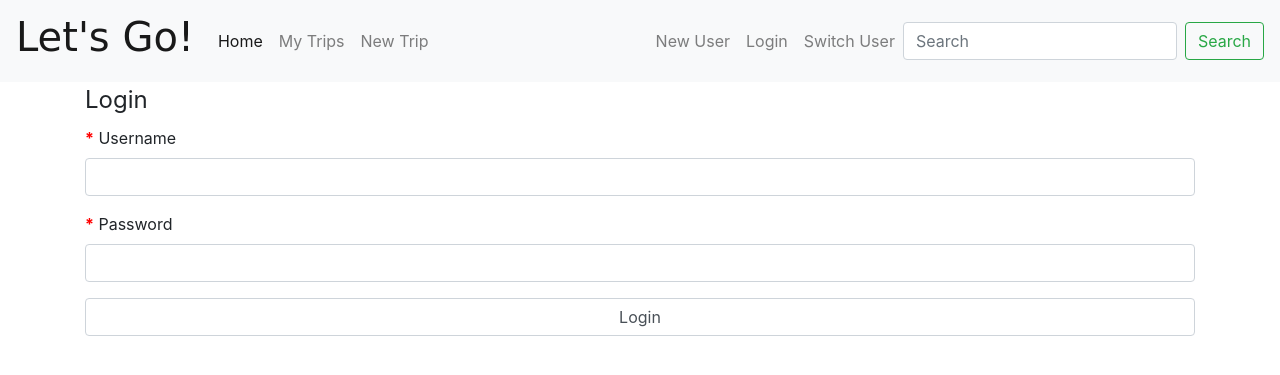
After one commit to kcroo/LetsGo, a Flask app: page /login in a window 1280 px wide. The commit adds this page. Shown: the top 375 px of the page. Run offline with Flask 2, Linux system fonts and the light colour scheme; some libraries are stand-ins or nearby versions; some web fonts are replaced.

Commit message:
login works! added flask_login, User class, and login route; user can add trips and search

```diff
--- a/requirements.txt
+++ b/requirements.txt
@@ -5,3 +5,5 @@ gunicorn
 mysqlclient
 flask_mysqldb
 flask_wtf
+flask-bcrypt
+flask-login
--- a/travelplanner/__init__.py
+++ b/travelplanner/__init__.py
@@ -1,5 +1,6 @@
 from flask import Flask
 from flask_bcrypt import Bcrypt
+from flask_login import LoginManager
 from .config import Config
 from .database import Database
 
@@ -13,4 +14,8 @@ db = Database(app)
 # set up bcrypt to encrypt passwords
 bcrypt = Bcrypt(app)
 
+# set up login manager to handle login and remember me
+loginManager = LoginManager(app)
+from travelplanner import login
+
 from travelplanner import routes
--- a/travelplanner/forms.py
+++ b/travelplanner/forms.py
@@ -59,3 +59,8 @@ class NewUser(FlaskForm):
 class SwitchUser(FlaskForm):
     user = SelectField('Users', choices=[], validators=[DataRequired()], coerce=int)
     submit = SubmitField('Switch User')
+
+class Login(FlaskForm):
+    username = StringField('Username', validators=[DataRequired(), Length(min=1, max=20)])
+    password = PasswordField('Password', validators=[DataRequired(), Length(min=1, max=255)])
+    submit = SubmitField('Login')
--- a/travelplanner/routes.py
+++ b/travelplanner/routes.py
@@ -20,12 +20,11 @@
 ##############################################################################
 
 from flask import flash, render_template, request, redirect, url_for
+from flask_login import login_user, current_user, logout_user, login_required
 from flask_mysqldb import MySQL
 from travelplanner import app, db, bcrypt
-from .forms import NewTrip, AddDestination, AddActivity, NewUser, SwitchUser
-
-### replace with user login later ###
-currentUserId = 1
+from .forms import NewTrip, AddDestination, AddActivity, Login, NewUser, SwitchUser
+from .login import User, loadUser
 
 # db test route
 @app.route('/test')
@@ -40,6 +39,7 @@ def index():
     return render_template("index.html", title="")
 
 @app.route('/search', methods=['POST'])
+@login_required
 def search():
     if request.method == 'POST':
         text = request.form['search']
@@ -47,7 +47,6 @@ def search():
         # search for each word in text (separated by space)
         words = text.split()
 
-        strCurrentUserId = str(currentUserId)
         trips = []
         destinations = []
         activities = []
@@ -57,7 +56,7 @@ def search():
 
             # get matching trips
             query = "SELECT id, name FROM trip WHERE userId = %s AND name LIKE %s"
-            params = (strCurrentUserId, likeText)
+            params = (current_user.id, likeText)
             result = db.runQuery(query, params=params)
 
             for r in result:
@@ -65,7 +64,7 @@ def search():
 
             # get matching destinations
             query = "SELECT t.id, d.id, d.name FROM destination d INNER JOIN trip t ON d.tripId = t.id WHERE userId = %s AND d.name LIKE %s"
-            params = (strCurrentUserId, likeText)
+            params = (current_user.id, likeText)
             result = db.runQuery(query, params=params)
 
             for r in result:
@@ -79,7 +78,7 @@ def search():
                         INNER JOIN trip t ON d.tripId = t.id
                         WHERE t.userId = %s AND (a.name LIKE %s OR a.notes LIKE %s OR at.name LIKE %s)
                         """
-            params = (strCurrentUserId, likeText, likeText, likeText)
+            params = (current_user.id, likeText, likeText, likeText)
             result = db.runQuery(query, params=params)
 
             for r in result:
@@ -91,15 +90,17 @@ def search():
 
 # shows all trips
 @app.route('/mytrips')
+@login_required
 def myTrips():
     query = "SELECT * FROM trip WHERE userId = %s"
-    params = (str(currentUserId),)
+    params = (str(current_user.id))
     trips = db.runQuery(query, params)
 
     return render_template("mytrips.html", title="- My Trips", trips=trips)
 
 # edit trip
 @app.route('/mytrips/<tripId>/edit', methods=['GET', 'POST'])
+@login_required
 def editTrip(tripId):
     form = NewTrip()
 
@@ -107,7 +108,7 @@ def editTrip(tripId):
         query = "SELECT name, userId, numberOfPeople, startDate, endDate FROM trip WHERE id = " + str(tripId)
         result = db.runQuery(query)
 
-        if result[0][1] != currentUserId:
+        if result[0][1] != str(current_user.id):
             return redirect(url_for('index'))
 
         form.tripName.data = result[0][0]
@@ -130,6 +131,7 @@ def editTrip(tripId):
 
 # delete trip
 @app.route('/mytrips/<tripId>/delete', methods=['POST'])
+@login_required
 def deleteTrip(tripId):
     query = "DELETE FROM trip WHERE id = " + str(tripId)
     db.runQuery(query)
@@ -137,6 +139,7 @@ def deleteTrip(tripId):
 
 # shows individual trip --> show destination(s) for the trip
 @app.route('/trip/<tripId>', methods=['GET', 'POST'])
+@login_required
 def showTrip(tripId):
     query = "SELECT * FROM destination WHERE tripId = '" + tripId + "'"
     destinations = db.runQuery(query)
@@ -148,6 +151,7 @@ def showTrip(tripId):
 
 # shows individual destination and its activities
 @app.route('/trip/<tripId>/<destId>', methods=['GET', 'POST'])
+@login_required
 def showDestination(tripId, destId):
     query = "SELECT a.name, a.typeId, a.cost, a.notes FROM activity a INNER JOIN destinationActivity da ON da.activityId = a.id WHERE da.destinationId = " + destId
     activities = db.runQuery(query)
@@ -168,6 +172,7 @@ def showDestination(tripId, destId):
 
 # make new trip
 @app.route('/newtrip', methods=['GET', 'POST'])
+@login_required
 def newTrip():
     form = NewTrip()
 
@@ -176,7 +181,7 @@ def newTrip():
 
     elif request.method == 'POST' and form.validate_on_submit():
         query = "INSERT INTO trip (name, userId, numberOfPeople, startDate, endDate) VALUES (%s, %s, %s, %s, %s)"
-        params = (form.tripName.data, currentUserId, form.numberOfPeople.data, form.startDate.data, form.endDate.data)
+        params = (form.tripName.data, current_user.id, form.numberOfPeople.data, form.startDate.data, form.endDate.data)
         db.runQuery(query, params=params)
 
         query = "SELECT LAST_INSERT_ID()"
@@ -202,17 +207,26 @@ def newUser():
 
     return render_template("newuser.html", title=" - New User", form=form)
 
-# switch user
-@app.route('/switchuser', methods=['GET', 'POST'])
-def switchUser():
-    global currentUserId
-    query = "SELECT id, username FROM user WHERE NOT id = " + str(currentUserId)
-    users = db.runQuery(query)
-    form = SwitchUser()
-    form.user.choices = users
-
-    if form.validate_on_submit():
-        currentUserId = form.user.data
+# log in
+@app.route('/login', methods=['GET', 'POST'])
+def login():
+    if current_user.is_authenticated:
         return redirect(url_for('index'))
 
-    return render_template("switchuser.html", title="- Switch User", form=form)
+    form = Login()
+
+    if request.method == 'POST':
+        username = form.username.data
+        query = 'SELECT id, pw FROM user WHERE username = %s'
+        params = (username,)
+        result = db.runQuery(query, params)
+        print(username)
+        print(result[0][0])
+
+        if result and bcrypt.check_password_hash(result[0][1], form.password.data):
+            login_user(User(id=result[0][0], username=username))
+            return redirect(url_for('index'))
+        else:
+            print('invalid password')
+
+    return render_template("login.html", title="- Login", form=form)
--- a/travelplanner/templates/base.html
+++ b/travelplanner/templates/base.html
@@ -24,6 +24,7 @@
             </div>
             <div class="navbar-nav ml-auto">
                 <a class="nav-item nav-link" href="/newuser">New User</a>
+                <a class="nav-item nav-link" href="/login">Login</a>
                 <a class="nav-item nav-link" href="/switchuser">Switch User</a>
                 <form action="{{ url_for('search') }}" class="form-inline" method="POST">
                     <input class="form-control mr-sm-2" type="search" name= "search" placeholder="Search" aria-label="Search" required>
--- /dev/null
+++ b/travelplanner/templates/login.html
@@ -0,0 +1,48 @@
+{% extends "base.html" %}
+
+{% block head %}
+{% endblock %}
+
+{% block body %}
+
+<div class="container">
+    <form action="" method="post">
+        {{ form.hidden_tag() }}
+        <fieldset>
+            <legend>Login</legend>
+            <div class="form-group required">
+                {{ form.username.label(class="form-control-label") }}
+
+                {% if form.username.errors %}
+                    {{ form.username(class="form-control is-invalid") }}
+                    <div class="invalid-feedback">
+                        {% for error in form.username.errors %}
+                            {{ error }}
+                        {% endfor %}
+                    </div>
+                {% else %}
+                    {{ form.username(class="form-control") }}
+                {% endif %}
+            </div>
+            <div class="form-group required">
+                {{ form.password.label(class="form-control-label") }}
+
+                {% if form.password.errors %}
+                    {{ form.password(class="form-control is-invalid") }}
+                    <div class="invalid-feedback">
+                        {% for error in form.password.errors %}
+                            {{ error }}
+                        {% endfor %}
+                    </div>
+                {% else %}
+                    {{ form.password(class="form-control") }}
+                {% endif %}
+            </div>
+            <div class="form-group">
+                {{ form.submit(class="form-control") }}
+            </div>
+        </fieldset>
+    </form>
+</div>
+
+{% endblock %}
```
Also changed, not shown: travelplanner/login.py (added, +27 -0 lines).
